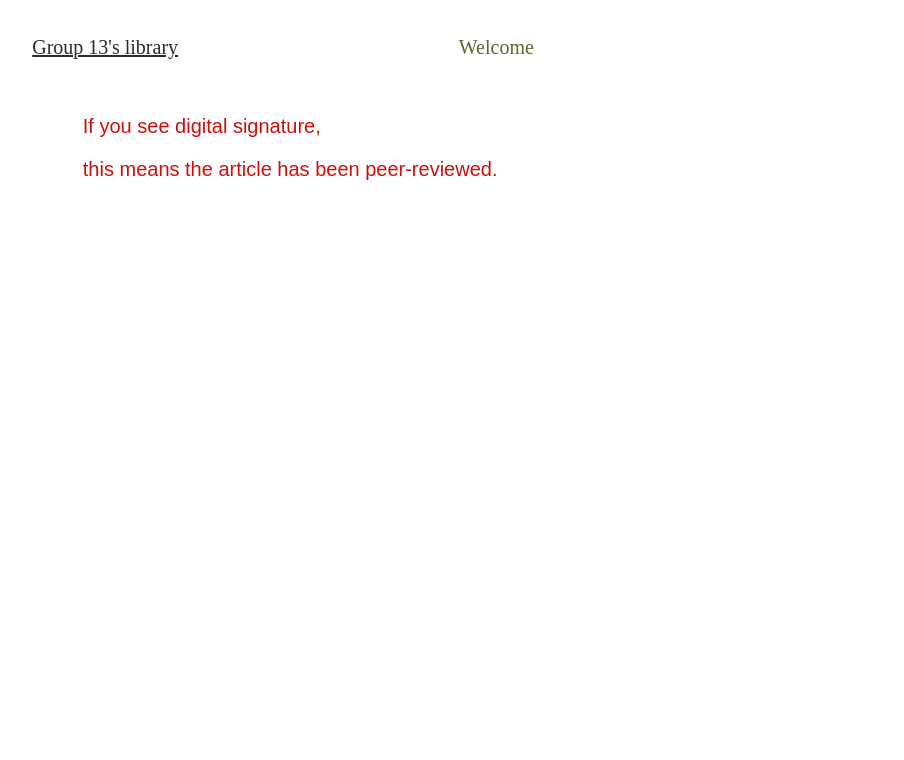
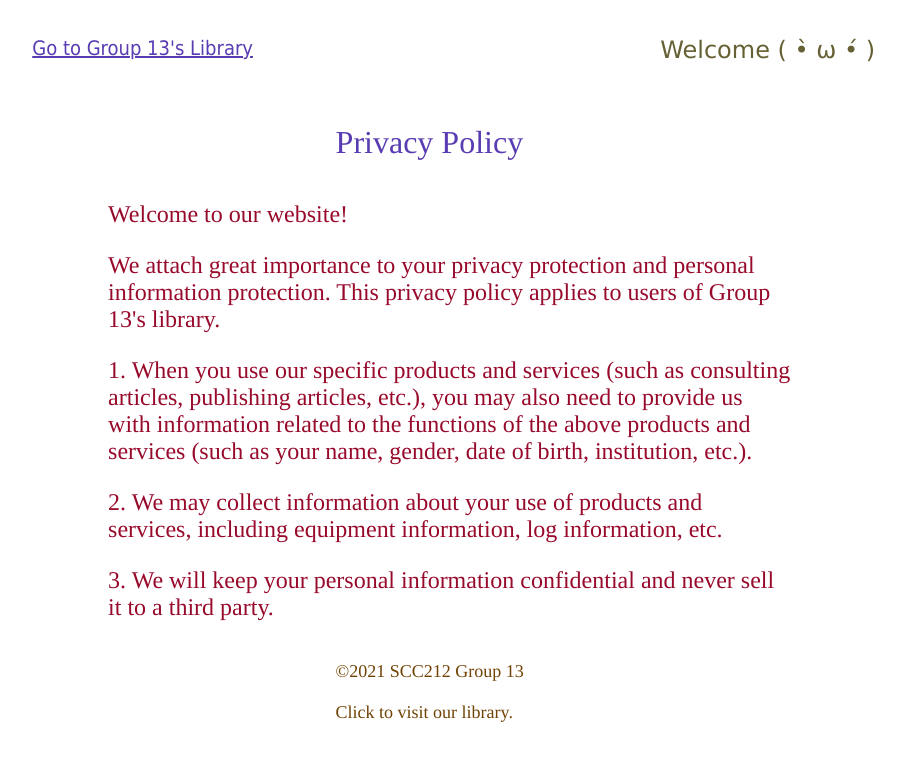
Before and after one commit to zkd66/zkd66.github.io, a plain HTML site: page index.html in a window 1280 px wide. Shown: the whole page, without its empty margins (178-1082 px from the left). Drawn offline with Linux system fonts and the light colour scheme.

Commit message:
Update index.html

```diff
--- a/index.html
+++ b/index.html
@@ -3,49 +3,78 @@
 <head>
     <meta charset="UTF-8">
     <meta name="viewport" content="width=device-width, initial-scale=1.0">
-	<title>Document</title>
+    <title>Privacy policy</title>
 </head>
 <style type="text/css">
     .index {
         display: flex;
     }
     .title {
-		color: #292C2E;
+        color: #593CB2;
         font-size: 20px;
         margin: 28px;
-		font-family: "Microsoft YaHei";
+        font-family: "Tahoma", sans-serif;
         margin-left: 16%;
+    }
+    .subtitle {
+        color: #593CB2;
+        font-size: 32px;
+        margin: 28px;
+        font-family: "Times", serif;
+        margin-left: 40%;
     }
     .page {
         color: #666135;
-		font-size: 20px;
+        font-size: 24px;
         margin: 28px;
-		font-family: "Microsoft YaHei";
-		margin-left: 20%;
+        font-family: "Verdana", sans-serif;
+        margin-left: 30%;
     }
     .para {
-		color: #CE100D;
-		font-size: 20px;
-		margin: 28px;
-		font-family: "Arial";
-		margin-left: 20%;
+        color: #980A2B;
+        font-size: 24px;
+        margin: 40px;
+        font-family: "Times", serif;
+        margin-left: 22%;
+        margin-right: 24%;
     }
-
+    .end {
+        color: #704305;
+        font-size: 18px;
+        margin: 20px;
+        font-family: "Times", serif;
+        text-decoration: none;
+        margin-left: 40%;
+    }
 </style>
 
 <body>
-	<!-- 标题 -->
+<!-- Title -->
 <div class="index">
-		<a href="http://kdzhang.live" class="title">Group 13's library</a>
-		<p class="page">Welcome</p>
+    <a href="http://kdzhang.live" class="title">Go to Group 13's Library</a>
+    <p class="page">Welcome ( •̀ ω •́ )</p>
     <p></p>
 </div>
+<div class="subtitle">
+    <p>Privacy Policy</p>
+</div>
 <div class="para">
-		<p>If you see digital signature,</p>
-		<p>this means the article has been peer-reviewed.</p>
+    <p>Welcome to our website!</p>
+    <p>We attach great importance to your privacy protection and personal information protection.
+        This privacy policy applies to users of Group 13's library.</p>
+    <p>1. When you use our specific products and services (such as consulting articles, publishing
+        articles, etc.), you may also need to provide us with information related to the functions of the
+        above products and services (such as your name, gender, date of birth, institution, etc.).</p>
+    <p>2. We may collect information about your use of products and services, including
+        equipment information, log information, etc.</p>
+    <p>3. We will keep your personal information confidential and never sell it to a third party.</p>
+</div>
+<div class="end">
+    <p>©2021 SCC212 Group 13</p>
+</div>
+<div>
+    <a href="http://kdzhang.live" class="end">Click to visit our library.</a>
+    <br> <br/>
 </div>
 </body>
-<script type="text/javascript">
-
-</script>
 </html>
```
Lines whose indentation alone changed are shown as unchanged.
